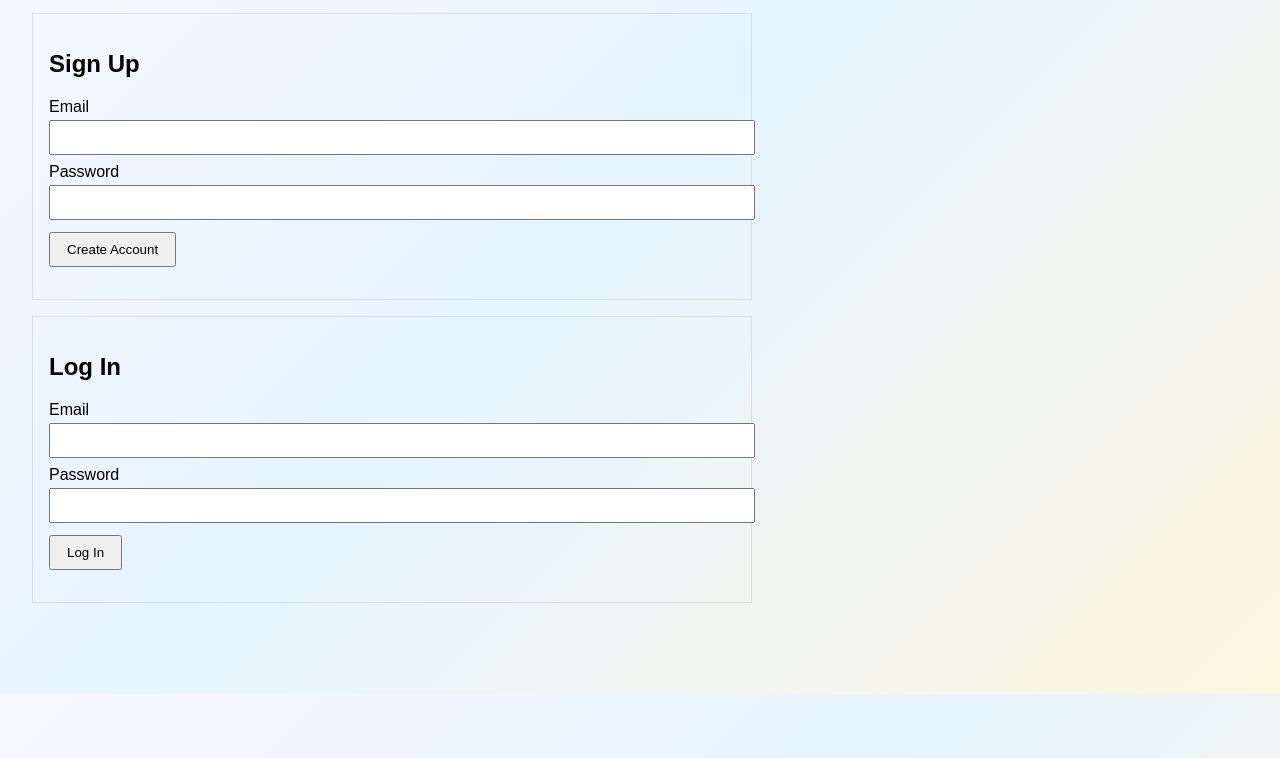
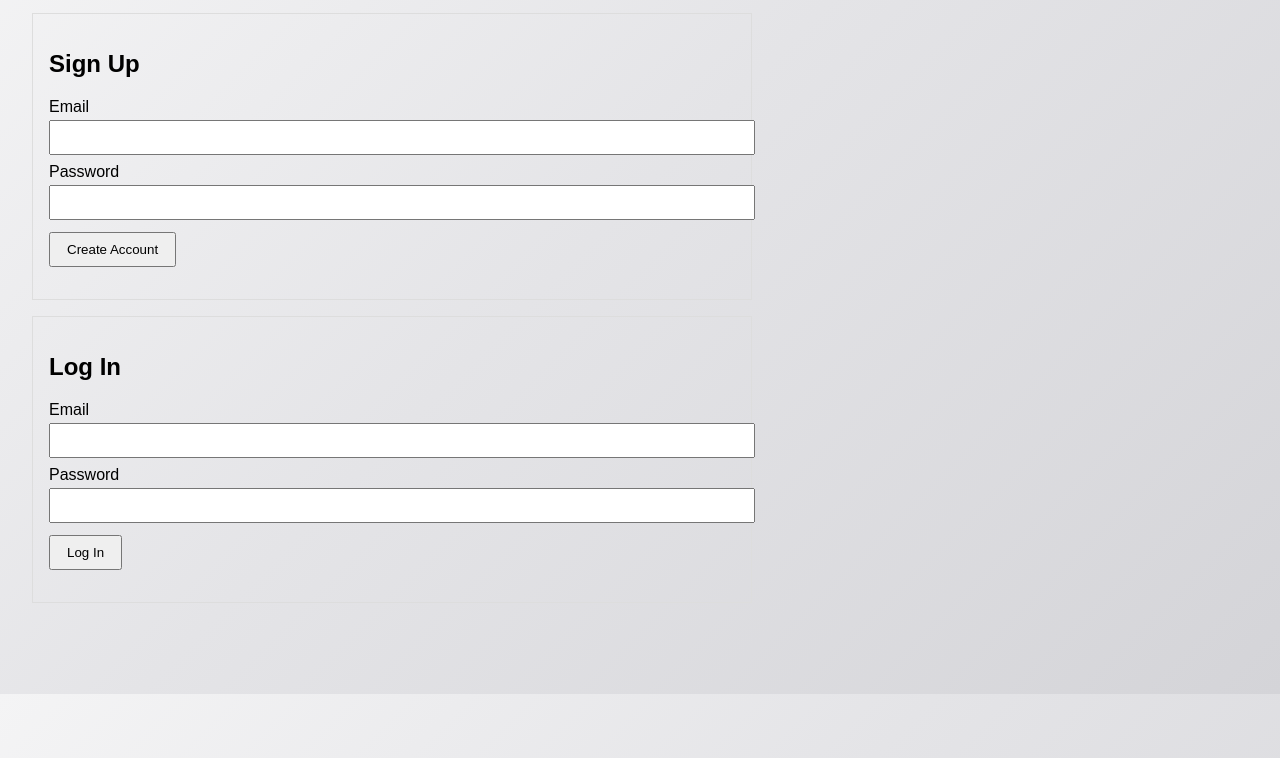
Before and after one commit to cosmoh8sgrass/AuthNest, a plain HTML site: page frontend/index.html in a window 1280 px wide. Shown: the part 106-864 px from the top of the page. Drawn offline with Linux system fonts and the light colour scheme.

Commit message:
- Updated the `body` background to a grey linear gradient on both pages: `frontend/index.html:13` and `frontend/dashboard.html:13`. - If you meant a different “Kanban” page/view, tell me which file/page name and I’ll apply it there too.

```diff
--- a/frontend/index.html
+++ b/frontend/index.html
@@ -10,7 +10,7 @@
         margin: 32px;
         max-width: 720px;
         min-height: 100vh;
-        background: linear-gradient(135deg, #f7f7ff 0%, #e5f4ff 45%, #fef6e0 100%);
+        background: linear-gradient(135deg, #f4f4f5 0%, #e4e4e7 45%, #d4d4d8 100%);
         background-attachment: fixed;
       }
       h1 {
```
Also changed, not shown: frontend/dashboard.html (+1 -1 lines).
